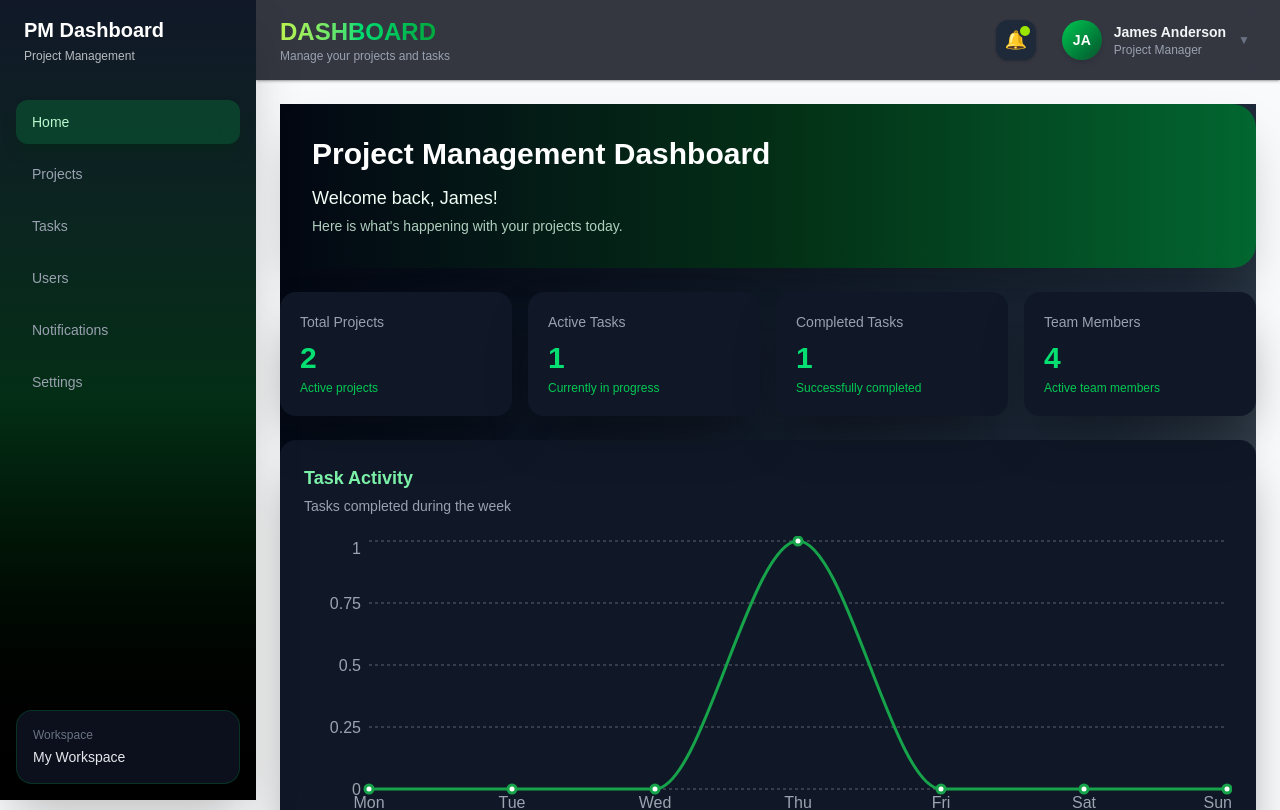
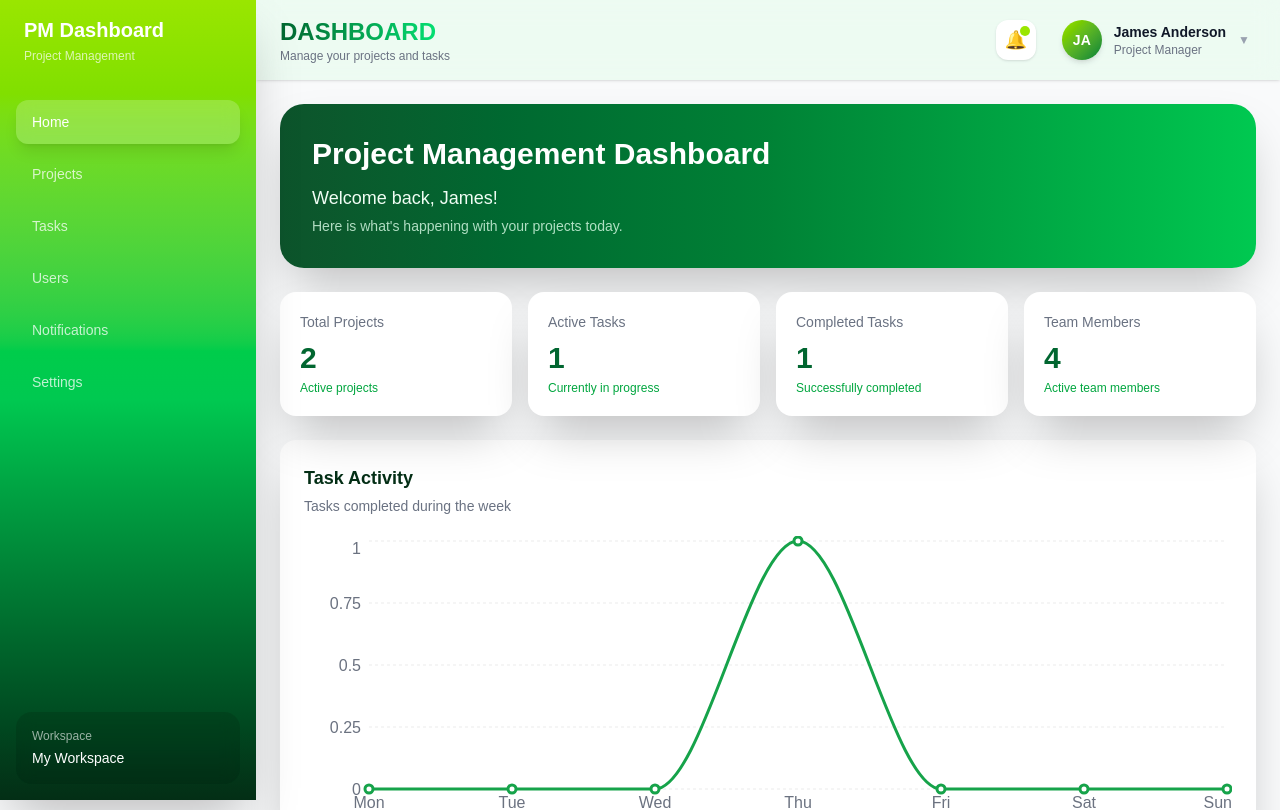
Before and after one commit to Reza-Bamoniri/Managment-Dashboard-Projects, a React (Vite) app: page / in a window 1280 px wide. Shown: the top 810 px of the page. Built offline with nearby package versions, Linux system fonts and the light colour scheme; data requests are answered from the project's data file.

Commit message:
style: add dark mode to dashboard layout

```diff
--- a/index.html
+++ b/index.html
@@ -1,5 +1,5 @@
 <!doctype html>
-<html lang="en" class="dark">
+<html lang="en" class="">
   <head>
     <meta charset="UTF-8" />
     <link rel="icon" type="image/svg+xml" href="/favicon.svg" />
--- a/src/layouts/DashboardLayout.tsx
+++ b/src/layouts/DashboardLayout.tsx
@@ -7,7 +7,7 @@ function DashboardLayout() {
   const [isSidebarOpen, setIsSidebarOpen] = useState(false);
 
   return (
-    <div className="min-h-screen bg-gray-50">
+    <div className="min-h-screen bg-gray-50 dark:bg-gray-950">
       <Sidebar
         isOpen={isSidebarOpen}
         onClose={() => setIsSidebarOpen(false)}
--- a/src/pages/Home.tsx
+++ b/src/pages/Home.tsx
@@ -8,27 +8,20 @@ import RecentComments from "../components/home/RecentComments";
 
 function Home() {
   return (
-    <div
-      className="
-        min-h-full
-        space-y-6
-        bg-linear-to-br
-        from-green-50/70
-        via-white
-        to-lime-50/40
-        dark:from-gray-950
-        dark:via-gray-800
-        dark:to-green-950/40
-      "
-    >
+    <div className="min-h-full space-y-6 dark:bg-gray-950">
       <WelcomeSection />
+
       <SummaryCards />
+
       <TaskActivityChart />
+
       <ProjectsOverview />
+
       <RecentTasks />
 
       <section className="grid grid-cols-1 gap-6 lg:grid-cols-2">
         <UpcomingDeadlines />
+
         <RecentComments />
       </section>
     </div>
```
